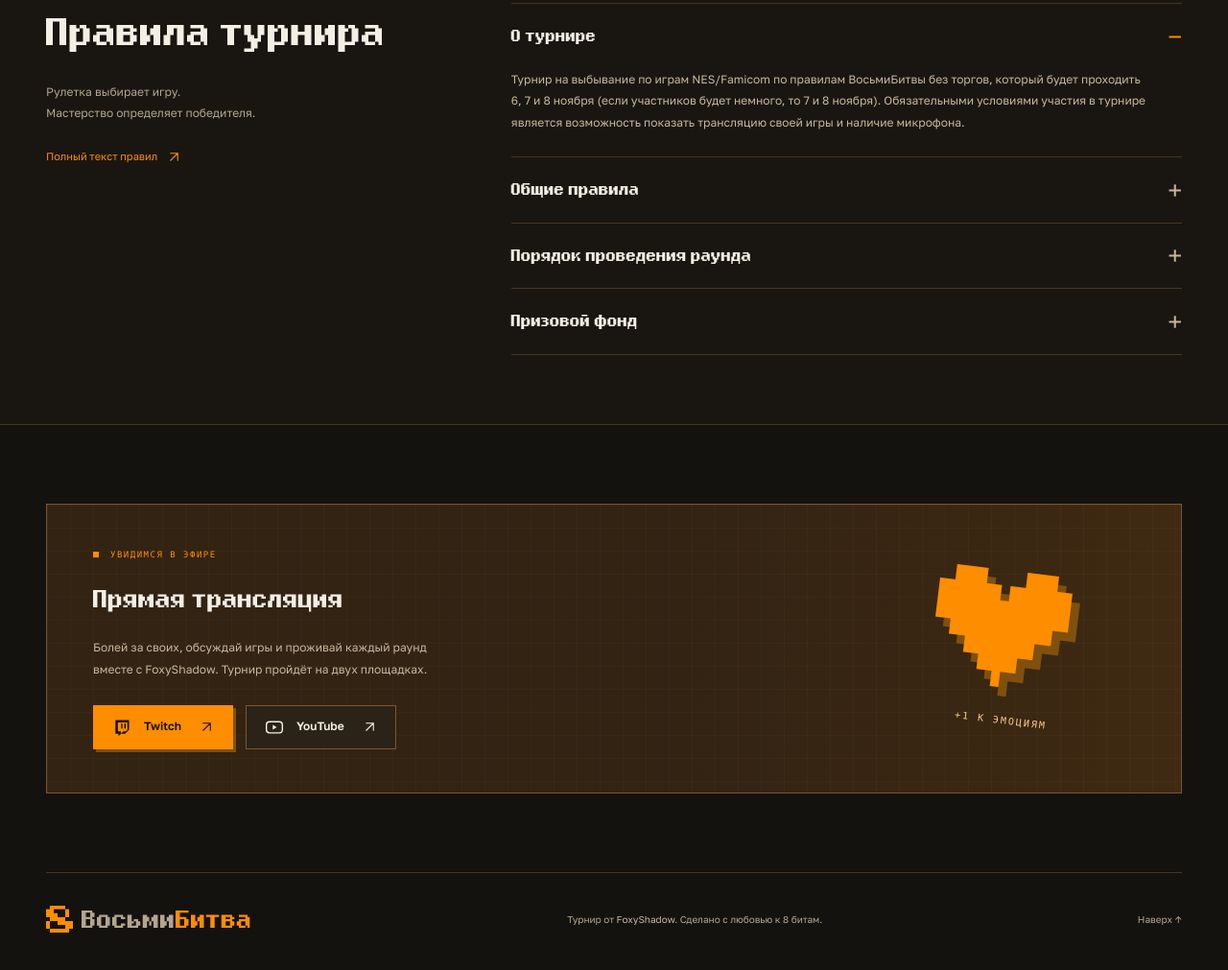
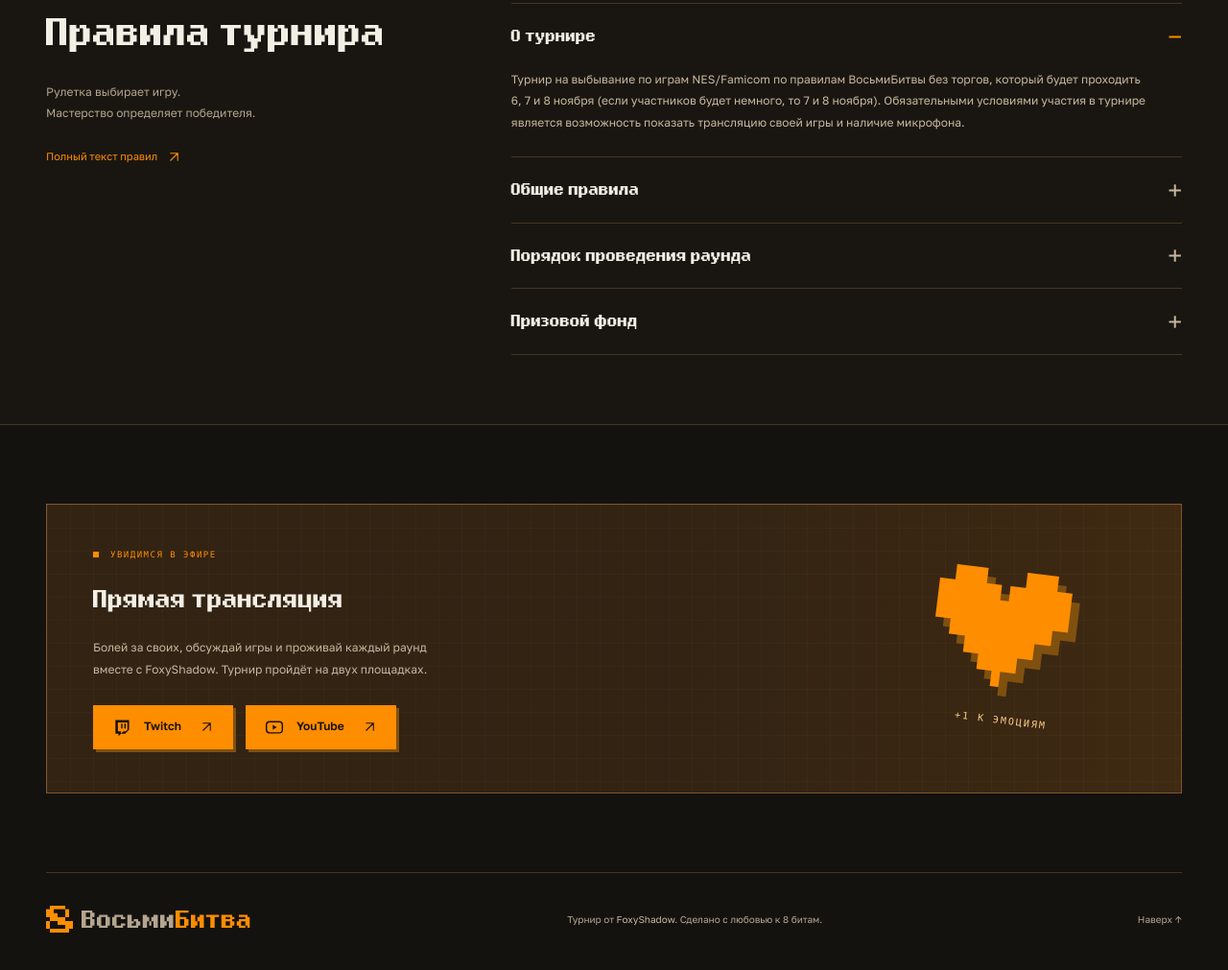
Before and after one commit to Decavoid/fox-8-bit, a website with bundled scripts: page index.html in a window 1280 px wide. Shown: the part 4739-5750 px from the top of the page at 96% size. Built offline with nearby package versions, Linux system fonts and the light colour scheme; files whose address does not match are found by name.

Commit message:
youtube = twitch

```diff
--- a/index.html
+++ b/index.html
@@ -116,7 +116,7 @@
 
       <section class="section container" id="broadcast" aria-labelledby="broadcast-title">
         <div class="broadcast-panel">
-          <div class="broadcast-copy"><p class="section-kicker"><span class="status-dot"></span> УВИДИМСЯ В ЭФИРЕ</p><h2 id="broadcast-title">Прямая трансляция</h2><p>Болей за своих, обсуждай игры и проживай каждый раунд<br class="desktop-break"> вместе с FoxyShadow. Турнир пройдёт на двух площадках.</p><div class="broadcast-links"><a class="button button-primary" href="https://www.twitch.tv/foxyshadow" target="_blank" rel="noopener noreferrer"><svg class="icon"><use href="#icon-twitch"/></svg> Twitch <svg class="icon"><use href="#icon-external"/></svg></a><a class="button button-outline" href="https://www.youtube.com/FoxyShadow" target="_blank" rel="noopener noreferrer"><svg class="icon"><use href="#icon-youtube"/></svg> YouTube <svg class="icon"><use href="#icon-external"/></svg></a></div></div>
+          <div class="broadcast-copy"><p class="section-kicker"><span class="status-dot"></span> УВИДИМСЯ В ЭФИРЕ</p><h2 id="broadcast-title">Прямая трансляция</h2><p>Болей за своих, обсуждай игры и проживай каждый раунд<br class="desktop-break"> вместе с FoxyShadow. Турнир пройдёт на двух площадках.</p><div class="broadcast-links"><a class="button button-primary" href="https://www.twitch.tv/foxyshadow" target="_blank" rel="noopener noreferrer"><svg class="icon"><use href="#icon-twitch"/></svg> Twitch <svg class="icon"><use href="#icon-external"/></svg></a><a class="button button-primary" href="https://www.youtube.com/FoxyShadow" target="_blank" rel="noopener noreferrer"><svg class="icon"><use href="#icon-youtube"/></svg> YouTube <svg class="icon"><use href="#icon-external"/></svg></a></div></div>
           <div class="broadcast-visual" aria-hidden="true"><svg class="pixel-heart" viewBox="0 0 17 15"><path d="M2 0h4v2h2v2h1V2h2V0h4v2h2v5h-2v2h-2v2h-2v2H9v2H8v-2H6v-2H4V9H2V7H0V2h2Z"/></svg><span>+1 К ЭМОЦИЯМ</span></div>
         </div>
       </section>
```
